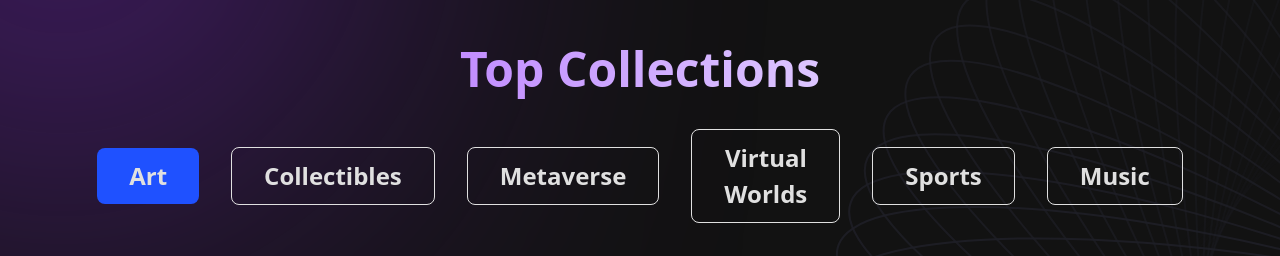
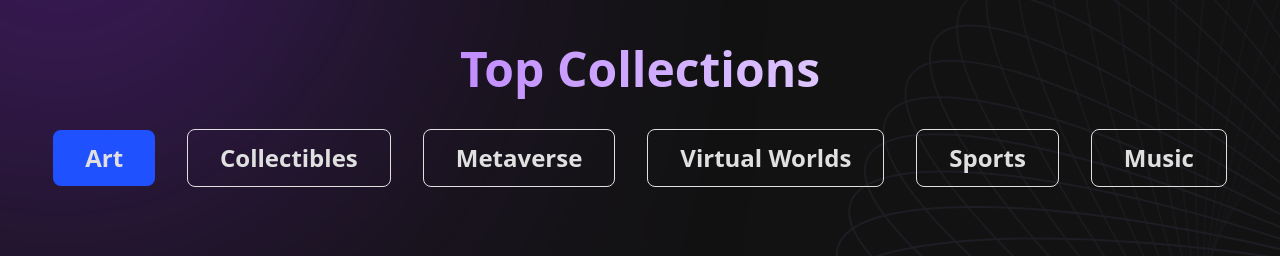
Before and after one commit to Eche00/NIFTORA, a React (Vite) app: page / in a window 1280 px wide. Shown: the part 2560-2816 px from the top of the page. Built offline with nearby package versions, Linux system fonts and the light colour scheme.

Commit message:
enhancing css to make text on button not to wrap

```diff
--- a/src/pages/homeComponents/TopCollection.tsx
+++ b/src/pages/homeComponents/TopCollection.tsx
@@ -53,7 +53,7 @@ function TopCollection() {
            <button className=' text-[24px] text-[#E0E0E0] font-[600]  bg-[#1F51FF] px-[32px] py-[10px] rounded-[8px] w-fit cursor-pointer'>Art</button>
            <button className=' text-[24px] text-[#E0E0E0] font-[600] bg-transparent border-[1px] border-[#E0E0E0] px-[32px] py-[10px] rounded-[8px] w-fit cursor-pointer'>Collectibles</button>
            <button className=' text-[24px] text-[#E0E0E0] font-[600] bg-transparent border-[1px] border-[#E0E0E0] px-[32px] py-[10px] rounded-[8px] w-fit cursor-pointer'>Metaverse</button>
-           <button className=' text-[24px] text-[#E0E0E0] font-[600] bg-transparent border-[1px] border-[#E0E0E0] px-[32px] py-[10px] rounded-[8px] w-fit cursor-pointer'>Virtual Worlds</button>
+           <button className=' text-[24px] text-[#E0E0E0] font-[600] bg-transparent border-[1px] border-[#E0E0E0] px-[32px] py-[10px] rounded-[8px] w-fit cursor-pointer text-nowrap'>Virtual Worlds</button>
            <button className=' text-[24px] text-[#E0E0E0] font-[600] bg-transparent border-[1px] border-[#E0E0E0] px-[32px] py-[10px] rounded-[8px] w-fit cursor-pointer'>Sports</button>
            <button className=' text-[24px] text-[#E0E0E0] font-[600] bg-transparent border-[1px] border-[#E0E0E0] px-[32px] py-[10px] rounded-[8px] w-fit cursor-pointer'>Music</button>
         </motion.div>
```
